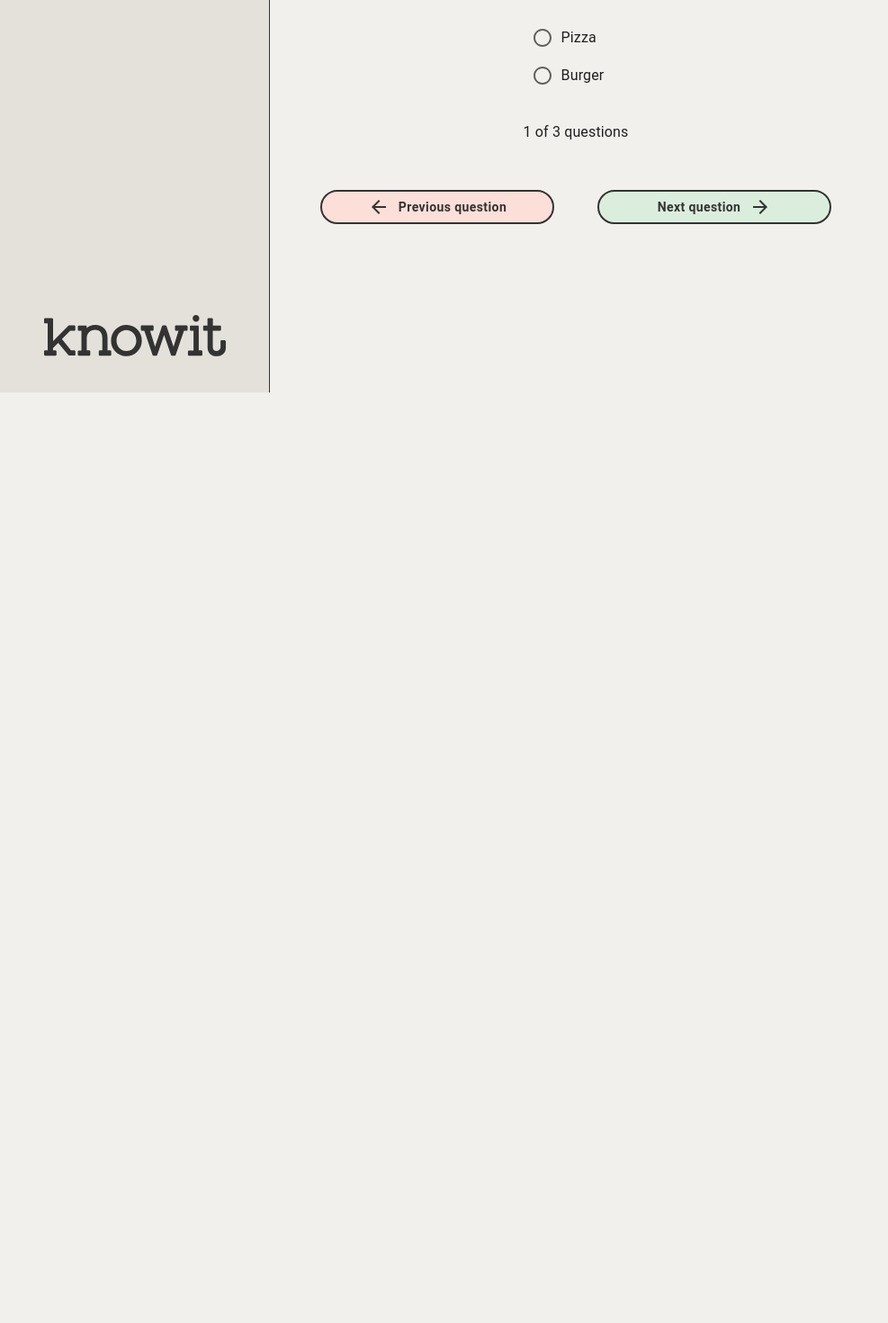
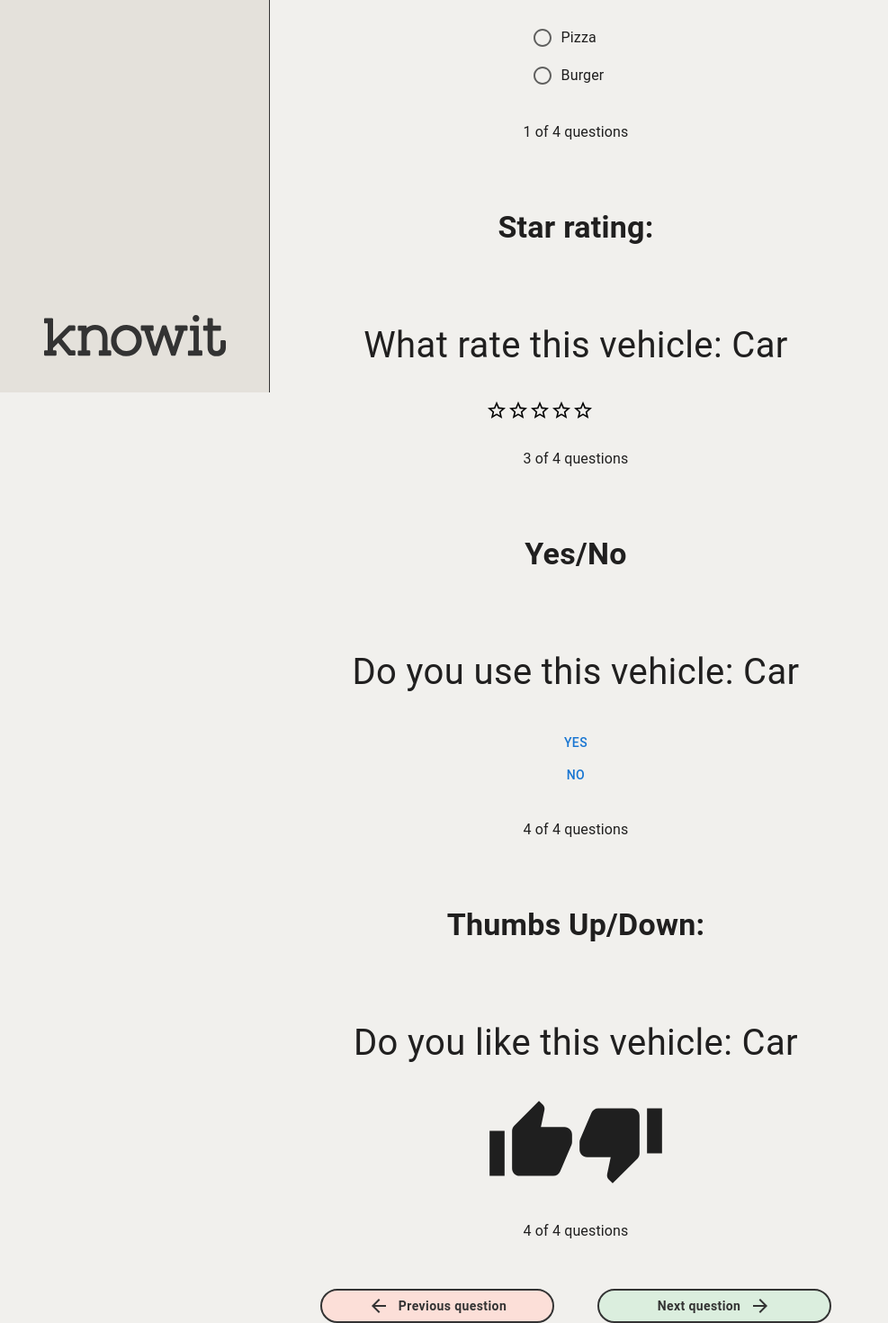
Before and after one commit to Anonymous-Voting-App/Anonymous-Voting-App, a React (Create React App) app in the folder frontend/: page /answer in a window 1280 px wide. Shown: the part 364-1834 px from the top of the page at 90% size, without its empty margins (0-987 px from the left). Before the commit the page ends 800 px from the top, so only its background shows below. Built offline with nearby package versions, Linux system fonts and the light colour scheme.

Commit message:
Answer type components

```diff
--- a/frontend/src/components/PollAnswering.tsx
+++ b/frontend/src/components/PollAnswering.tsx
@@ -2,6 +2,7 @@ import React, { useState } from 'react';
 import {
     Container,
     Typography,
+    Rating,
     Button,
     FormControl,
     FormControlLabel,
@@ -11,6 +12,8 @@ import {
     Checkbox,
     TextField
 } from '@mui/material';
+import ThumbDownIcon from '@mui/icons-material/ThumbDown';
+import ThumbUpIcon from '@mui/icons-material/ThumbUp';
 import { ArrowBack, ArrowForward } from '@mui/icons-material';
 import './PollAnswering.scss';
 import Question from './Question';
@@ -18,9 +21,12 @@ import Question from './Question';
 const PollAnswering = (props: any) => {
     const [showPickOne, setshowPickOne] = useState(true);
     const [showMultiChoice, setshowMultiChoice] = useState(false);
+    const [showStartRating, setsshowStartRating] = useState(true);
     const [showFreeText, setsshowFreeText] = useState(false);
+    const [showYesNo, setsshowYesNo] = useState(true);
+    const [showThumbsUpDown, setsshowThumbsUpDown] = useState(true);
 
-    const [IsFirst, setIsFirst] = useState('pickOne');
+    const [QuestionType, setQuestionType] = useState('pickOne');
 
     const [questions, setQuestions] = useState([
         {
@@ -34,17 +40,17 @@ const PollAnswering = (props: any) => {
     ]);
 
     const handleNextClick = () => {
-        if (IsFirst === 'pickOne') {
+        if (QuestionType === 'pickOne') {
             setshowMultiChoice(true);
             setshowPickOne(false);
-            setIsFirst('multiChoise');
+            setQuestionType('multiChoise');
             (
                 document.getElementById('submitButton') as HTMLInputElement
             ).disabled = false;
-        } else if (IsFirst === 'multiChoise') {
+        } else if (QuestionType === 'multiChoise') {
             setsshowFreeText(true);
             setshowMultiChoice(false);
-            setIsFirst('freeText');
+            setQuestionType('freeText');
         }
 
         (document.getElementById('submitButton') as HTMLInputElement).disabled =
@@ -52,14 +58,14 @@ const PollAnswering = (props: any) => {
     };
 
     const handlePreviousClick = () => {
-        if (IsFirst === 'freeText') {
+        if (QuestionType === 'freeText') {
             setshowMultiChoice(true);
             setsshowFreeText(false);
-            setIsFirst('multiChoise');
-        } else if (IsFirst === 'multiChoise') {
+            setQuestionType('multiChoise');
+        } else if (QuestionType === 'multiChoise') {
             setshowPickOne(true);
             setshowMultiChoice(false);
-            setIsFirst('pickOne');
+            setQuestionType('pickOne');
             (
                 document.getElementById('submitButton') as HTMLInputElement
             ).disabled = true;
@@ -116,7 +122,7 @@ const PollAnswering = (props: any) => {
                             display="inline"
                             id="total_num"
                         >
-                            3
+                            4
                         </Typography>
                         <Typography
                             className="questionNumberText"
@@ -180,7 +186,47 @@ const PollAnswering = (props: any) => {
                             display="inline"
                             id="total_num"
                         >
+                            4
+                        </Typography>
+                        <Typography className="" display="inline">
+                            {' '}
+                            questions
+                        </Typography>
+                    </div>
+                </div>
+            ) : null}
+
+            {showStartRating ? (
+                <div className="">
+                    <Typography className="questionType" variant="h4">
+                        Star rating:
+                    </Typography>
+                    <Typography className="questionTitle">
+                        What rate this vehicle: Car
+                    </Typography>
+                    <div className="answerContainer">
+                        <FormControl>
+                            <Rating name="rating-group" readOnly />
+                        </FormControl>
+                    </div>
+                    <div className="questionNumber">
+                        <Typography
+                            className=""
+                            display="inline"
+                            id="question_num"
+                        >
                             3
+                        </Typography>
+                        <Typography className="" display="inline">
+                            {' '}
+                            of{' '}
+                        </Typography>
+                        <Typography
+                            className=""
+                            display="inline"
+                            id="total_num"
+                        >
+                            4
                         </Typography>
                         <Typography className="" display="inline">
                             {' '}
@@ -213,7 +259,7 @@ const PollAnswering = (props: any) => {
                             display="inline"
                             id="question_num"
                         >
-                            3
+                            4
                         </Typography>
                         <Typography className="" display="inline">
                             {' '}
@@ -224,7 +270,95 @@ const PollAnswering = (props: any) => {
                             display="inline"
                             id="total_num"
                         >
-                            3
+                            4
+                        </Typography>
+                        <Typography className="" display="inline">
+                            {' '}
+                            questions
+                        </Typography>
+                    </div>
+                </div>
+            ) : null}
+
+            {showYesNo ? (
+                <div className="">
+                    <Typography className="questionType" variant="h4">
+                        Yes/No
+                    </Typography>
+                    <Typography className="questionTitle">
+                        Do you use this vehicle: Car
+                    </Typography>
+                    <div className="answerContainer">
+                        <FormControl>
+                            <Button>Yes</Button>
+                            <Button>No</Button>
+                        </FormControl>
+                    </div>
+                    <div className="questionNumber">
+                        <Typography
+                            className=""
+                            display="inline"
+                            id="question_num"
+                        >
+                            4
+                        </Typography>
+                        <Typography className="" display="inline">
+                            {' '}
+                            of{' '}
+                        </Typography>
+                        <Typography
+                            className=""
+                            display="inline"
+                            id="total_num"
+                        >
+                            4
+                        </Typography>
+                        <Typography className="" display="inline">
+                            {' '}
+                            questions
+                        </Typography>
+                    </div>
+                </div>
+            ) : null}
+
+            {showThumbsUpDown ? (
+                <div className="">
+                    <Typography className="questionType" variant="h4">
+                        Thumbs Up/Down:
+                    </Typography>
+                    <Typography className="questionTitle">
+                        Do you like this vehicle: Car
+                    </Typography>
+                    <div className="answerContainer">
+                        <FormControl>
+                            <div>
+                                <ThumbUpIcon
+                                    sx={{ fontSize: 100 }}
+                                ></ThumbUpIcon>
+                                <ThumbDownIcon
+                                    sx={{ fontSize: 100 }}
+                                ></ThumbDownIcon>
+                            </div>
+                        </FormControl>
+                    </div>
+                    <div className="questionNumber">
+                        <Typography
+                            className=""
+                            display="inline"
+                            id="question_num"
+                        >
+                            4
+                        </Typography>
+                        <Typography className="" display="inline">
+                            {' '}
+                            of{' '}
+                        </Typography>
+                        <Typography
+                            className=""
+                            display="inline"
+                            id="total_num"
+                        >
+                            4
                         </Typography>
                         <Typography className="" display="inline">
                             {' '}
```
